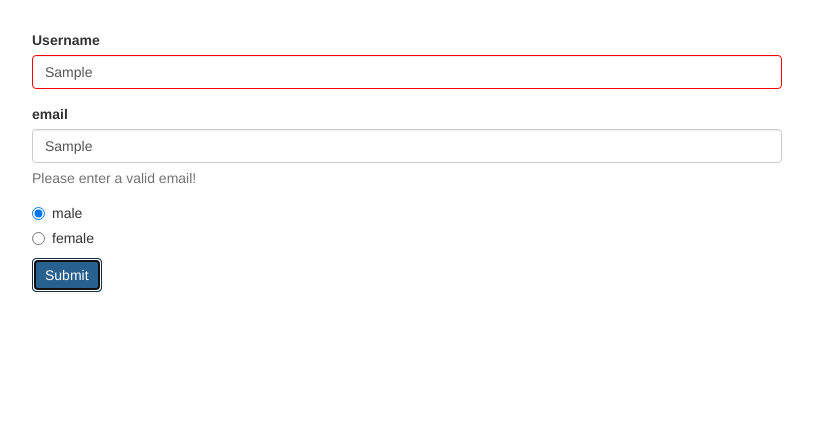
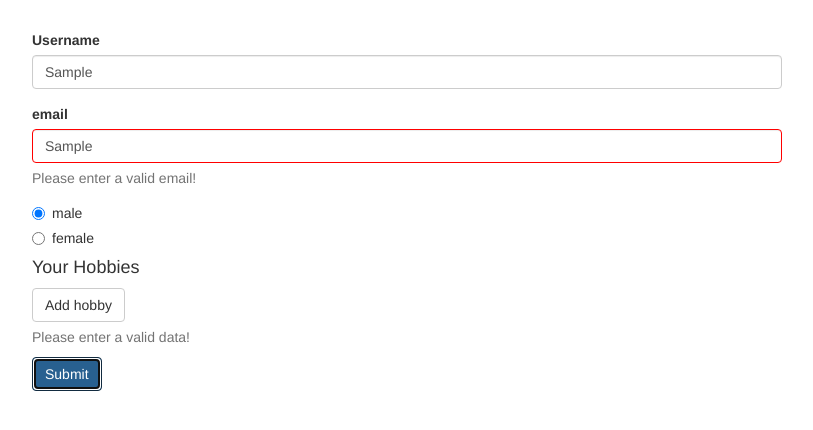
Before and after one commit to fabiano-palharini/angular_projects, an Angular app in the folder forms-reactive-start/: page / in a window 1280 px wide. Both pictures are taken after typing "Sample", "Sample" into the empty fields and a click on the button "Submit". Shown: the top 430 px of the page, without its empty margins (233-1046 px from the left). Built offline with nearby package versions, Linux system fonts and the light colour scheme.

Commit message:
creating controls dynamically

```diff
--- a/forms-reactive-start/src/app/app.component.css
+++ b/forms-reactive-start/src/app/app.component.css
@@ -2,6 +2,6 @@
   margin-top: 30px;
 }
 
-input.ng-valid.ng-touched {
+input.ng-invalid.ng-touched {
   border: 1px solid red;
 }
--- a/forms-reactive-start/src/app/app.component.html
+++ b/forms-reactive-start/src/app/app.component.html
@@ -30,6 +30,14 @@
               [value]="gender">{{ gender }}
           </label>
         </div>
+        <div formArrayName="hobbies">
+          <h4>Your Hobbies</h4>
+          <button class="btn btn-default" type="button" (click)="onAddHobby()">Add hobby</button>
+          <div class="form-group" *ngFor="let hobby of getControls(); let i= index">
+            <input type="text" class="form-control" [formControlName]="i">
+          </div>
+        </div>
+        <span class="help-block" *ngIf="!signUpForm.valid && signUpForm.touched">Please enter a valid data!</span>
         <button class="btn btn-primary" type="submit">Submit</button>
       </form>
     </div>
--- a/forms-reactive-start/src/app/app.component.ts
+++ b/forms-reactive-start/src/app/app.component.ts
@@ -1,5 +1,5 @@
 import { Component, OnInit } from '@angular/core';
-import { FormGroup, FormControl, Validators } from '@angular/forms';
+import { FormGroup, FormControl, Validators, FormArray } from '@angular/forms';
 
 @Component({
   selector: 'app-root',
@@ -17,10 +17,20 @@
         'email': new FormControl(null, [Validators.email, Validators.required]),
       }),
       'gender': new FormControl('male'),
+      'hobbies': new FormArray([])
     });
   }
 
   onSubmit() {
     console.log(this.signUpForm);
   }
+
+  onAddHobby() {
+    const control = new FormControl(null, Validators.required);
+    (<FormArray>this.signUpForm.get('hobbies')).push(control);
+  }
+
+  getControls() {
+    return (<FormArray>this.signUpForm.get('hobbies')).controls;
+  }
 }
```
